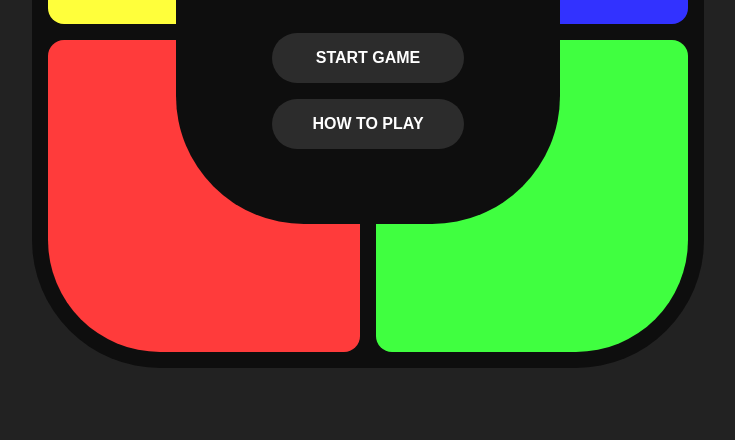
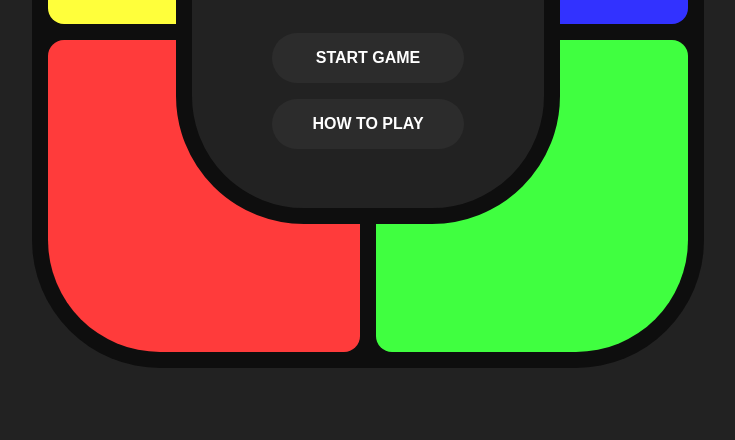
Before and after one commit to TinajeroOC/Simon, a plain HTML site: page index.html in a window 1280 px wide. Shown: the part 376-816 px from the top of the page, without its empty margins (272-1007 px from the left). Drawn offline with Linux system fonts and the light colour scheme.

Commit message:
Update game control styling.

```diff
--- a/styles.css
+++ b/styles.css
@@ -66,8 +66,6 @@ body {
   background-color: var(--game-tile-green);
 }
 
-
-
 .game-control-layout {
   display: flex;
   flex-direction: column;
@@ -79,10 +77,11 @@ body {
   top: 50%;
   transform: translate(-50%, -50%);
   z-index: 1;
-  width: 24rem;
+  width: 22rem;
   aspect-ratio: 1 / 1;
+  border: 1rem solid var(--game-background);
   border-radius: 8rem;
-  background-color: var(--game-background);
+  background-color: var(--background);
 }
 
 .game-control-layout .title {
```
